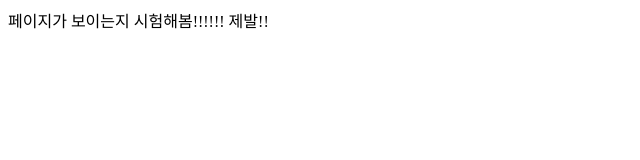
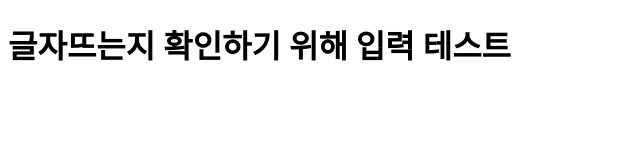
Before and after one commit to sinhye-design/For-Study-Deepdive, a plain HTML site: page index.html in a window 1280 px wide. Shown: the whole page, without its empty margins (0-640 px from the left). Drawn offline with Linux system fonts and the light colour scheme.

Commit message:
메시지를 작성 안해서 그런건지 테스트

```diff
--- a/index.html
+++ b/index.html
@@ -6,6 +6,7 @@
   <title>개발환경 세팅 git hub 시작하기</title>
 </head>
 <body>
-  <div>페이지가 보이는지 시험해봄!!!!!! 제발!!</div>
+<h1>글자뜨는지 확인하기 위해 입력 테스트
+</h1>
 </body>
 </html>
```
